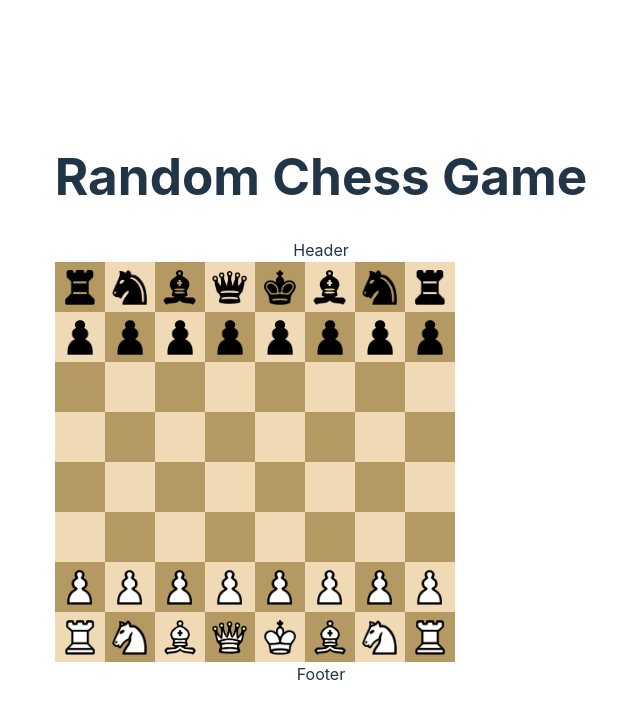
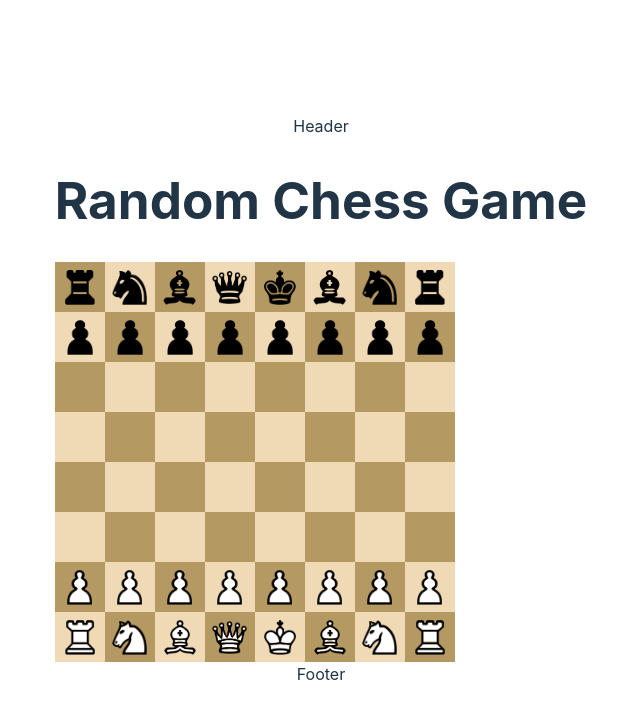
Before and after one commit to jjvemz/Chess-js-game, a React (Vite) app in the folder frontendchess/: page / in a window 1280 px wide. Shown: the top 718 px of the page, without its empty margins (319-959 px from the left). Built offline with nearby package versions, Linux system fonts and the light colour scheme; no server answers.

Commit message:
New routing and gameboard componentized

```diff
--- a/frontendchess/src/App.tsx
+++ b/frontendchess/src/App.tsx
@@ -1,25 +1,20 @@
 import React from "react";
-import HomeLayout from "./layouts/HomeLayout";
+import { Route, Routes, Navigate } from "react-router-dom";
+import Home from "./pages/Home";
+import GameSession from "./pages/GameSession";
+import NotFound from "./pages/404NotFound";
 import "./App.css";
 
-
-
-
-// const paddingStyle = {
-//   padding: 5
-// }
-// const marginStyle = {
-//   margin: 5
-// }
 const App: React.FC = () => {
-
   return (
     <>
-    <div className="flex-center">
-      <h1>Random Chess Game</h1>
-      <HomeLayout />
-    </div>
-  </>
+      <Routes>
+        <Route path="/" element={<Home />} />
+        <Route path="/session/:id" element={<GameSession />} />
+        <Route path="/404" element={<NotFound />} />
+        <Route path="*" element={<Navigate to="/404" />} />
+      </Routes>
+    </>
   );
 };
 
--- /dev/null
+++ b/frontendchess/src/components/chess/Game/index.tsx
@@ -0,0 +1,53 @@
+import React, { useState, useEffect } from "react";
+import { gameSubject, initGame, resetGame } from "../../../utils/Game";
+import Board from "../Board";
+
+const Game = (roomId) => {
+    const [board, setBoard] = useState<[][]>([]);
+    const [isGameOver, setIsGameOver] = useState<boolean>(false);
+    const [result, setResult] = useState<string | null>(null);
+    const [turn, setTurn] = useState<'w' | 'b'>('w');
+
+    useEffect(() => {
+      initGame(roomId);
+      const subscription = gameSubject.subscribe((game) => {
+        if (game) {
+          setBoard(game.board || []);
+          setIsGameOver(game.isGameOver || false);
+          setResult(game.result || null);
+
+          if (game.turn === 'w' || game.turn === 'b') {
+            setTurn(game.turn);
+          } else {
+            console.error('Invalid turn value:', game.turn);
+          }
+        }
+      });
+      return () => subscription.unsubscribe();
+    }, []);
+
+
+    return (
+      <>
+        <div className="main">
+        {isGameOver && (
+          <h2 className="vertical-text">
+            GAME OVER
+            <button onClick={resetGame}>
+              <span className="vertical-text"> NEW GAME</span>
+            </button>
+          </h2>
+        )}
+          <div className="chess-board">
+            <Board board={board} turn={turn}/>
+          </div>
+          {result && <p className="vertical-text">{result}</p>}
+          <div className="chat-box">
+              <div className="webrtc"></div>
+            </div>
+        </div>
+      </>
+    );
+}
+
+export default Game;
--- a/frontendchess/src/layouts/HomeLayout/index.tsx
+++ b/frontendchess/src/layouts/HomeLayout/index.tsx
@@ -1,58 +1,13 @@
 import React, { useState, useEffect } from "react";
-import { gameSubject, initGame, resetGame } from "../../utils/Game";
-
-import Header from "../../components/Header";
-import Footer from "../../components/Footer";
-import Board from "../../components/chess/Board";
-
-function HomeLayout(roomId: string) {
-  const [board, setBoard] = useState<[][]>([]); // Suponiendo que Piece es el tipo de las piezas
-  const [isGameOver, setIsGameOver] = useState<boolean>(false); // Asegúrate de que es booleano
-  const [result, setResult] = useState<string | null>(null);
-  const [turn, setTurn] = useState<'w' | 'b'>('w');
-
-  useEffect(() => {
-    initGame(roomId);
-    const subscription = gameSubject.subscribe((game) => {
-      if (game) {
-        setBoard(game.board || []);
-        setIsGameOver(game.isGameOver || false);
-        setResult(game.result || null);
-
-        if (game.turn === 'w' || game.turn === 'b') {
-          setTurn(game.turn);
-        } else {
-          console.error('Invalid turn value:', game.turn);
-        }
-      }
-    });
-    return () => subscription.unsubscribe();
-  }, []);
+import Game from "../../components/chess/Game";
 
 
-  return (
-    <>
-      <Header />
-      <div className="main">
-      {isGameOver && (
-        <h2 className="vertical-text">
-          GAME OVER
-          <button onClick={resetGame}>
-            <span className="vertical-text"> NEW GAME</span>
-          </button>
-        </h2>
-      )}
-        <div className="chess-board">
-          <Board board={board} turn={turn}/>
-        </div>
-        {result && <p className="vertical-text">{result}</p>}
-        <div className="chat-box">
-            <div className="webrtc"></div>
-          </div>
-      </div>
-      <Footer />
-    </>
-  );
+function HomeLayout() {
+ return(
+  <>
+  <Game/>
+  </>
+ );
 }
 
 export default HomeLayout;
--- a/frontendchess/src/main.tsx
+++ b/frontendchess/src/main.tsx
@@ -1,14 +1,17 @@
-import { StrictMode } from 'react'
-import { createRoot } from 'react-dom/client'
-import './index.css'
-import App from './App.tsx'
+import { StrictMode } from 'react';
+import { createRoot } from 'react-dom/client';
+import { BrowserRouter } from 'react-router-dom';
+import './index.css';
+import App from './App.tsx';
 import { DndProvider } from 'react-dnd';
 import { HTML5Backend } from 'react-dnd-html5-backend';
 
 createRoot(document.getElementById('root')!).render(
   <StrictMode>
-    <DndProvider backend={HTML5Backend}>
-      <App />
-    </DndProvider>
+    <BrowserRouter>
+      <DndProvider backend={HTML5Backend}>
+        <App />
+      </DndProvider>
+    </BrowserRouter>
   </StrictMode>,
-)
+);
--- /dev/null
+++ b/frontendchess/src/pages/404NotFound/index.tsx
@@ -0,0 +1,12 @@
+import React from 'react'
+
+const NotFound = () => {
+  return (
+    <div>
+        <h1>404- Page not found!</h1>
+        <p>The page you are loogin for does not exist.</p>
+    </div>
+  )
+}
+
+export default NotFound;
--- a/frontendchess/src/pages/Home/index.tsx
+++ b/frontendchess/src/pages/Home/index.tsx
@@ -1,9 +1,21 @@
-import React from 'react'
+import React from "react";
+import HomeLayout from "../../layouts/HomeLayout";
+import Header from "../../components/Header";
+import Footer from "../../components/Footer";
 
 const Home = () => {
   return (
-    <div>Home</div>
-  )
-}
+    <>
+    <Header/>
+    <div>
+      <h1>Random Chess Game</h1>
+      <div className="">
+        <HomeLayout/>
+      </div>
+    </div>
+    <Footer/>
+    </>
+  );
+};
 
 export default Home;
```
Also changed, not shown: frontendchess/src/sections/HomeSections/MatchMakingSection.tsx (added).
